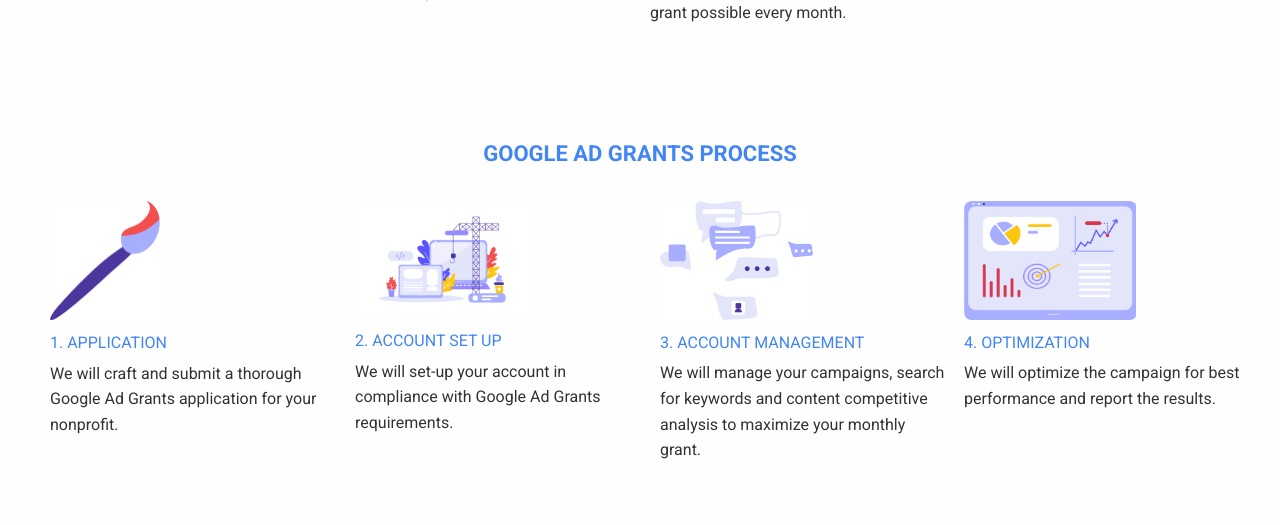
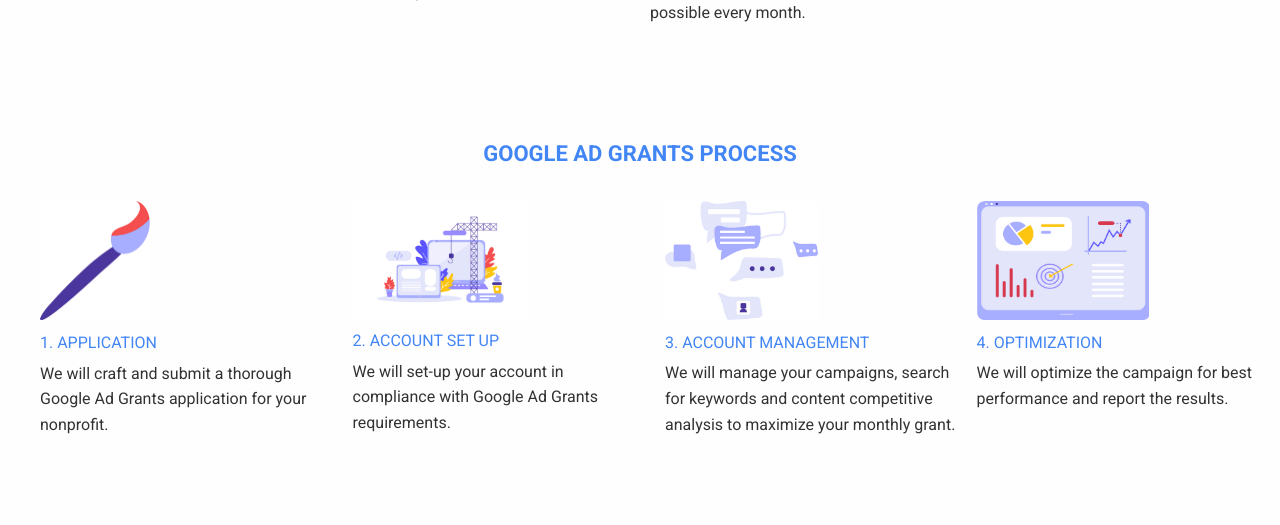
Before and after one commit to MattD87/google-for-good, a plain HTML site: page index.html in a window 1280 px wide. Shown: the part 2077-2602 px from the top of the page. Drawn offline with nearby package versions, Linux system fonts and the light colour scheme; a script that the page names is missing.

Commit message:
fixed small padding issues on some sections

```diff
--- a/css/googleforgood.webflow.css
+++ b/css/googleforgood.webflow.css
@@ -624,7 +624,7 @@
 }
 
 #OUR-SERVICES .w-row {
-  padding-left: 20px;
+  padding-left: 30px;
 }
 
 .intro-header {
@@ -1556,7 +1556,7 @@
 }
 
 .body {
-  padding: 0 20px;
+  padding-left: 0 20px;
   width: 100%;
   max-width: 1440px;
   margin: 0 auto;
```
